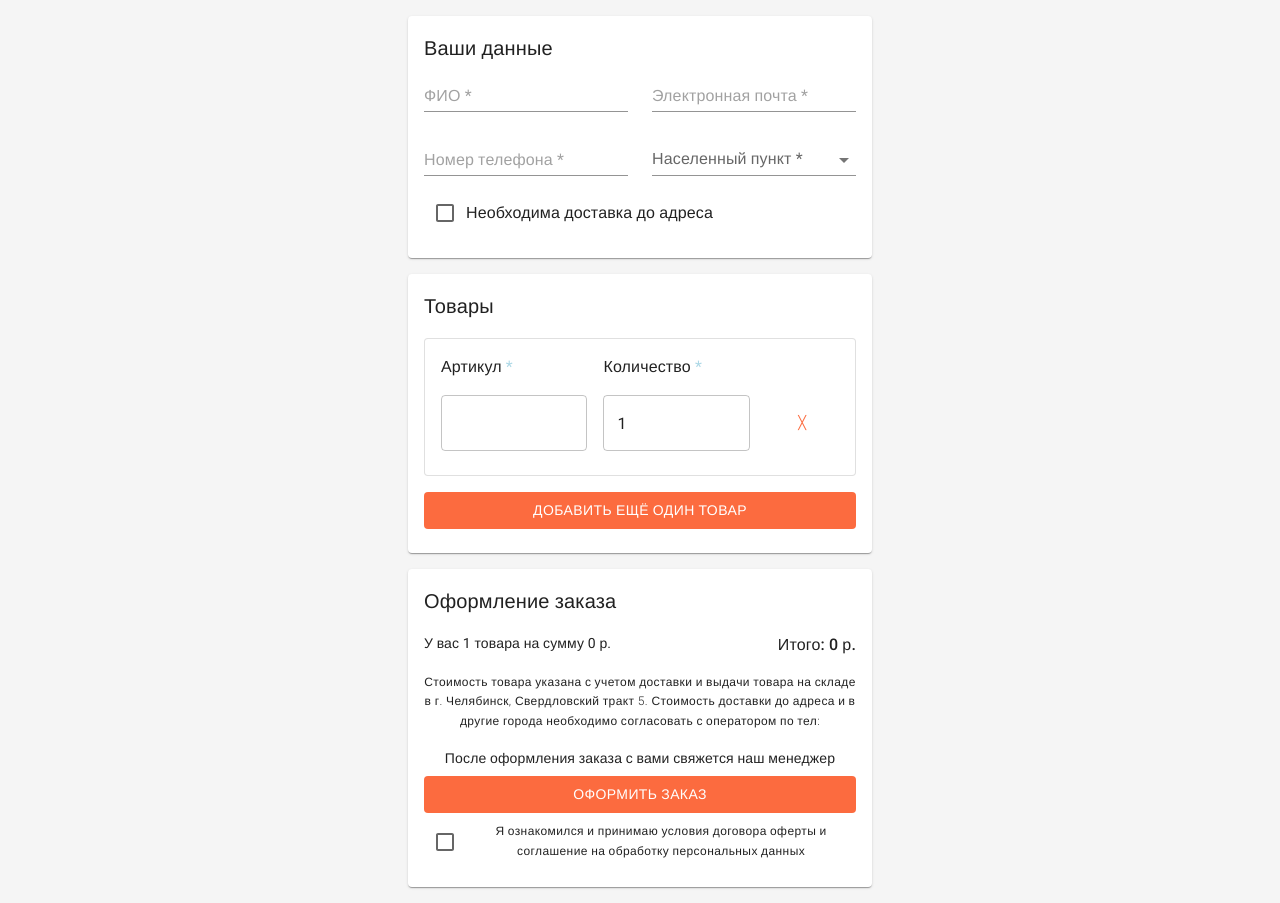
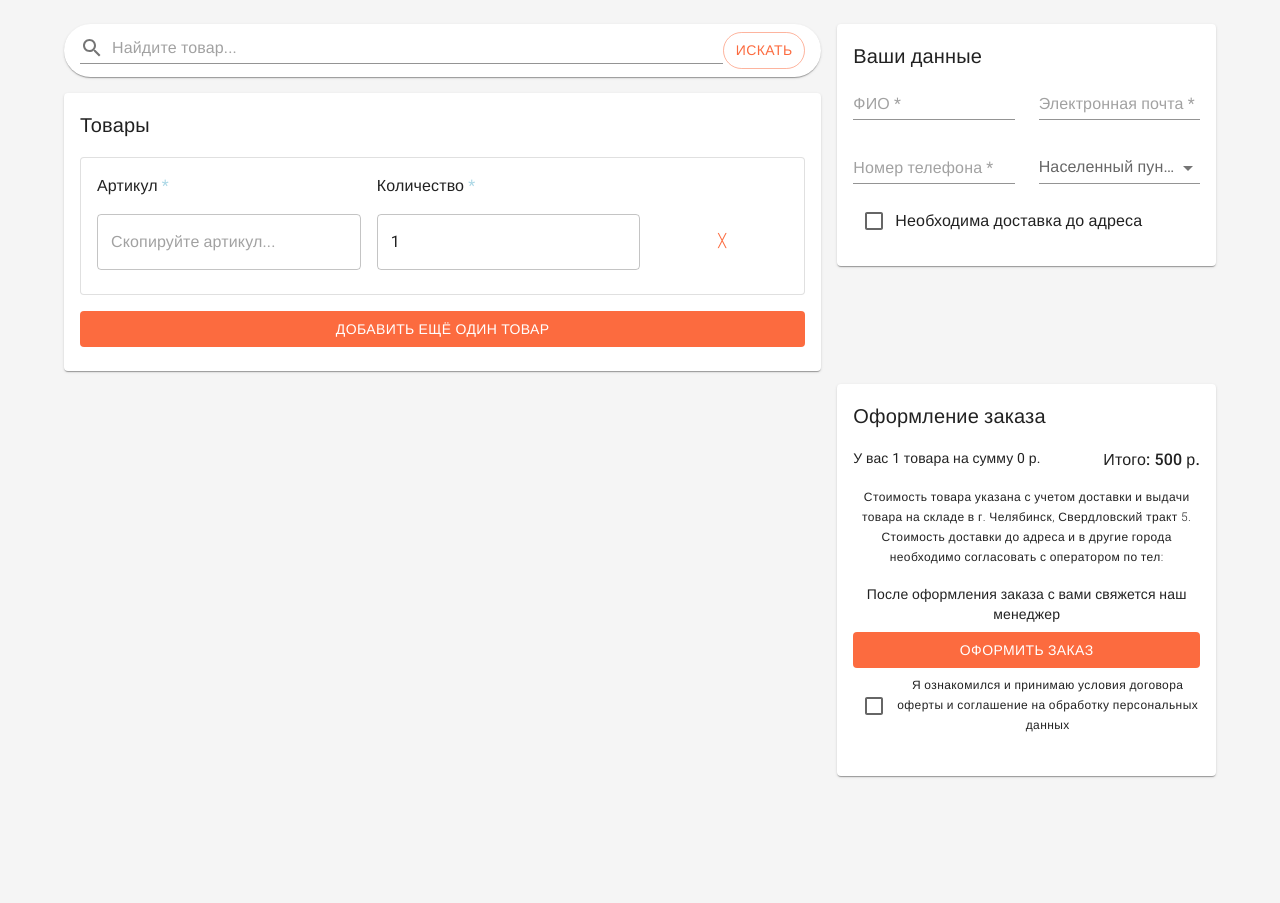
Before and after one commit to flashboy366/technodom-orders, a React (Vite) app: page / in a window 1280 px wide. After the commit the page ends 800 px from the top, so only its background shows below. Built offline with nearby package versions, Linux system fonts and the light colour scheme; a web font is replaced by a local one.

Commit message:
updated design, added searchbar

```diff
--- a/package.json
+++ b/package.json
@@ -5,7 +5,6 @@
   "type": "module",
   "scripts": {
     "dev": "vite",
-    "start": "node server/server.cjs",
     "build": "tsc && vite build",
     "preview": "vite preview"
   },
@@ -13,6 +12,7 @@
     "@emotion/react": "^11.10.5",
     "@emotion/styled": "^11.10.5",
     "@fontsource/roboto": "^4.5.8",
+    "@mui/icons-material": "^5.11.0",
     "@mui/material": "^5.11.4",
     "@reduxjs/toolkit": "^1.9.1",
     "react": "^18.2.0",
--- a/src/App.tsx
+++ b/src/App.tsx
@@ -7,8 +7,9 @@ import { Container, Stack, ThemeProvider } from '@mui/material'
 import UserForm from './components/UserForm'
 import ProductsForm from './components/ProductsForm'
 import SubmitOrderForm from './components/SubmitOrderForm'
-import { desktopWidthSelector, theme } from './util/materialui'
+import { theme } from './util/materialui'
 import { useState } from 'react'
+import SearchBar from './components/SearchBar'
 
 const App = () => {
   const [deliveryAddressRequired, setDeliveryAddressRequired] = useState(false)
@@ -17,17 +18,25 @@ const App = () => {
     <ThemeProvider theme={theme}>
       <Container
         sx={{
-          marginY: 2,
-          [desktopWidthSelector()]: {
-            minWidth: '500px',
-            width: '40%',
-          },
+          paddingY: 3,
         }}
       >
-        <Stack spacing={2}>
-          <UserForm setDeliveryAddressRequired={setDeliveryAddressRequired} />
-          <ProductsForm />
-          <SubmitOrderForm deliveryAddressRequired={deliveryAddressRequired} />
+        <Stack direction="row" spacing={2} height="100%">
+          <Stack flex={2} spacing={2}>
+            <SearchBar />
+            <ProductsForm />
+          </Stack>
+          <Stack
+            spacing={2}
+            flex={1}
+            justifyContent="space-between"
+            height="94vh"
+          >
+            <UserForm setDeliveryAddressRequired={setDeliveryAddressRequired} />
+            <SubmitOrderForm
+              deliveryAddressRequired={deliveryAddressRequired}
+            />
+          </Stack>
         </Stack>
       </Container>
     </ThemeProvider>
--- /dev/null
+++ b/src/components/SearchBar.tsx
@@ -0,0 +1,51 @@
+import { Button, InputAdornment, Paper, Stack, TextField } from '@mui/material'
+import { useState } from 'react'
+import TECHNODOM from '../constants/technodom'
+import { Search } from '@mui/icons-material'
+
+const SearchBar = () => {
+  const [searchQuery, setSearchQuery] = useState('')
+
+  const openSearchLink = () => {
+    window.open(TECHNODOM.SEARCH_URL + searchQuery, '_blank')
+  }
+
+  const handleKeyDown = (event: KeyboardEvent) => {
+    const enterKeyCodeRegExp = new RegExp(/Enter/)
+    if (enterKeyCodeRegExp[Symbol.match](event.code)) openSearchLink()
+  }
+
+  return (
+    <Paper sx={{ padding: 1, paddingX: 2, borderRadius: 30 }}>
+      <Stack direction="row">
+        <TextField
+          variant="standard"
+          fullWidth
+          placeholder="Найдите товар..."
+          value={searchQuery}
+          onChange={event => setSearchQuery(event.target.value)}
+          // eslint-disable-next-line @typescript-eslint/ban-ts-comment
+          // @ts-ignore
+          onKeyDown={handleKeyDown}
+          InputProps={{
+            startAdornment: (
+              <InputAdornment position="start">
+                <Search />
+              </InputAdornment>
+            ),
+          }}
+        ></TextField>
+        <Button
+          variant="outlined"
+          size="medium"
+          onClick={openSearchLink}
+          sx={{ width: 'fit-content', borderRadius: 30 }}
+        >
+          Искать
+        </Button>
+      </Stack>
+    </Paper>
+  )
+}
+
+export default SearchBar
--- a/src/components/SubmitOrderForm.tsx
+++ b/src/components/SubmitOrderForm.tsx
@@ -1,7 +1,5 @@
 import { Stack } from '@mui/material'
 import FormWrapper from './FormWrapper'
-import ResultSnack from './submitOrderForm/ResultSnack'
-import ResultModal from './submitOrderForm/ResultModal'
 import OrderSummary from './submitOrderForm/OrderSummary'
 import OrderSubmission from './submitOrderForm/OrderSubmission'
 
@@ -10,34 +8,12 @@ interface SubmitOrderFormProps {
 }
 
 const SubmitOrderForm = ({ deliveryAddressRequired }: SubmitOrderFormProps) => {
-  // eslint-disable-next-line @typescript-eslint/no-empty-function,@typescript-eslint/no-unused-vars
-  let showResultSnack = (snackMessage: string): void => {}
-  const subscribeShowResultSnack = (
-    showResultSnackCallback: (snackMessage: string) => void
-  ) => {
-    showResultSnack = showResultSnackCallback
-  }
-
-  // eslint-disable-next-line @typescript-eslint/no-empty-function,@typescript-eslint/no-unused-vars
-  let showResultModal = (resultModalMsg: string): void => {}
-  const subscribeShowResultModal = (
-    showResultModalCallback: (resultModalMsg: string) => void
-  ) => {
-    showResultModal = showResultModalCallback
-  }
-
   return (
     <FormWrapper title="Оформление заказа">
       <Stack spacing={2}>
         <OrderSummary />
-        <OrderSubmission
-          showResultSnack={showResultSnack}
-          showResultModal={showResultModal}
-          deliveryAddressRequired={deliveryAddressRequired}
-        />
+        <OrderSubmission deliveryAddressRequired={deliveryAddressRequired} />
       </Stack>
-      <ResultSnack subscribeShowResultSnack={subscribeShowResultSnack} />
-      <ResultModal subscribeShowResultModal={subscribeShowResultModal} />
     </FormWrapper>
   )
 }
--- a/src/components/productsForm/ProductItem.tsx
+++ b/src/components/productsForm/ProductItem.tsx
@@ -12,6 +12,7 @@ import { fetchProductData } from '../../api/fetchProductData'
 import ProductPropertyTitle from './ProductPropertyTitle'
 import ProductPropertyInput from './ProductPropertyInput'
 import { emptyProductData } from '../../interfaces/ProductData'
+import { useEffect } from 'react'
 
 interface ProductItemProps {
   product: Product
@@ -35,6 +36,10 @@ const ProductItem = ({ product }: ProductItemProps) => {
       setProductData({ productID: product.id, productData: newProductData })
     )
   }
+
+  useEffect(() => {
+    updateProductData()
+  }, [product.article])
 
   const updateProductState = ({
     newArticle,
--- a/src/components/productsForm/ProductPropertyInput.tsx
+++ b/src/components/productsForm/ProductPropertyInput.tsx
@@ -9,7 +9,6 @@ interface ProductPropertyInputProps {
 const ProductPropertyInput = ({
   value,
   updateProductState,
-  updateProductData,
 }: ProductPropertyInputProps) => {
   const validatePropertyChange = (value: number) => {
     if (!value) return 0
@@ -19,6 +18,7 @@ const ProductPropertyInput = ({
   return (
     <Box flex={2}>
       <TextField
+        placeholder="Скопируйте артикул..."
         sx={{ width: '100%' }}
         value={value?.toString()}
         onChange={event =>
@@ -26,9 +26,6 @@ const ProductPropertyInput = ({
             validatePropertyChange(parseInt(event.target.value))
           )
         }
-        onBlur={() => {
-          updateProductData()
-        }}
       />
     </Box>
   )
--- a/src/components/submitOrderForm/OrderSubmission.tsx
+++ b/src/components/submitOrderForm/OrderSubmission.tsx
@@ -8,21 +8,53 @@ import {
 import { sendEmail } from '../../util/email'
 import { ChangeEvent, useState } from 'react'
 import { useAppSelector } from '../../hooks/redux'
+import useFormValidation from '../../hooks/useFormValidation'
+import ResultSnack from './ResultSnack'
+import ResultModal from './ResultModal'
 
 interface OrderSubmissionProps {
-  showResultSnack: (snackMessage: string) => void
-  showResultModal: (resultModalMsg: string) => void
   deliveryAddressRequired: boolean
 }
 
-const OrderSubmission = ({
-  showResultModal,
-  deliveryAddressRequired,
-}: OrderSubmissionProps) => {
+const OrderSubmission = ({ deliveryAddressRequired }: OrderSubmissionProps) => {
   const appState = useAppSelector(state => state)
   const [agreementAccepted, setAgreementAccepted] = useState(false)
 
+  const {
+    validateUserForm,
+    validateAddressDeliveryForm,
+    validateOrderProducts,
+  } = useFormValidation()
+  const formValid =
+    validateUserForm() &&
+    validateAddressDeliveryForm(deliveryAddressRequired) &&
+    validateOrderProducts()
+
+  // eslint-disable-next-line @typescript-eslint/no-empty-function,@typescript-eslint/no-unused-vars
+  let showResultSnack: (snackMessage: string) => void
+  const subscribeShowResultSnack = (
+    showResultSnackCallback: (snackMessage: string) => void
+  ) => {
+    showResultSnack = showResultSnackCallback
+  }
+
+  // eslint-disable-next-line @typescript-eslint/no-empty-function,@typescript-eslint/no-unused-vars
+  let showResultModal: (resultModalMsg: string) => void
+  const subscribeShowResultModal = (
+    showResultModalCallback: (resultModalMsg: string) => void
+  ) => {
+    showResultModal = showResultModalCallback
+  }
+
   const handleSubmitClick = async () => {
+    if (!formValid) {
+      showResultSnack('Заполните все поля')
+      return
+    }
+    if (!agreementAccepted) {
+      showResultSnack('Примите условия договора')
+      return
+    }
     const resultModalMsg = await sendEmail({
       appState,
       deliveryAddressRequired,
@@ -50,6 +82,8 @@ const OrderSubmission = ({
           </Typography>
         }
       />
+      <ResultSnack subscribeShowResultSnack={subscribeShowResultSnack} />
+      <ResultModal subscribeShowResultModal={subscribeShowResultModal} />
     </Stack>
   )
 }
--- a/src/components/submitOrderForm/ResultModal.tsx
+++ b/src/components/submitOrderForm/ResultModal.tsx
@@ -1,5 +1,5 @@
 import { useState } from 'react'
-import { Modal, Paper, Typography } from '@mui/material'
+import { Box, Modal, Paper, Typography } from '@mui/material'
 
 interface ResultModalProps {
   subscribeShowResultModal: (
@@ -21,6 +21,7 @@ const ResultModal = ({ subscribeShowResultModal }: ResultModalProps) => {
   const handleResultModalClose = () => setResultModalOpen(false)
 
   return (
+    <Box>
       <Modal
         open={resultModalOpen}
         onClose={handleResultModalClose}
@@ -38,6 +39,7 @@ const ResultModal = ({ subscribeShowResultModal }: ResultModalProps) => {
           <Typography>{resultModalMsg}</Typography>
         </Paper>
       </Modal>
+    </Box>
   )
 }
 
--- a/src/components/submitOrderForm/ResultSnack.tsx
+++ b/src/components/submitOrderForm/ResultSnack.tsx
@@ -1,5 +1,5 @@
 import { SyntheticEvent, useState } from 'react'
-import { Alert, Snackbar } from '@mui/material'
+import { Alert, Box, Snackbar } from '@mui/material'
 
 interface ResultSnackProps {
   subscribeShowResultSnack: (
@@ -10,7 +10,6 @@ interface ResultSnackProps {
 const ResultSnack = ({ subscribeShowResultSnack }: ResultSnackProps) => {
   const [resultSnackOpen, setResultSnackOpen] = useState(false)
   const [resultSnackMessage, setResultSnackMessage] = useState('')
-
   const showResultSnack = (snackMessage: string) => {
     setResultSnackMessage(snackMessage)
     setResultSnackOpen(true)
@@ -28,6 +27,7 @@ const ResultSnack = ({ subscribeShowResultSnack }: ResultSnackProps) => {
   }
 
   return (
+    <Box>
       <Snackbar
         open={resultSnackOpen}
         autoHideDuration={6000}
@@ -41,6 +41,7 @@ const ResultSnack = ({ subscribeShowResultSnack }: ResultSnackProps) => {
           {resultSnackMessage}
         </Alert>
       </Snackbar>
+    </Box>
   )
 }
 
--- /dev/null
+++ b/src/constants/technodom.ts
@@ -0,0 +1,5 @@
+const TECHNODOM = {
+  SEARCH_URL: 'https://www.technodom.kz/search?r46_search_query=',
+}
+
+export default TECHNODOM
--- /dev/null
+++ b/src/hooks/useFormValidation.ts
@@ -0,0 +1,41 @@
+import { useAppSelector } from './redux'
+import validateProduct from '../util/product'
+
+const useFormValidation = () => {
+  const appState = useAppSelector(state => state)
+
+  const userInfo = appState.userInfo
+  const addressDelivery = appState.addressDelivery
+  const orderProducts = appState.orderProducts
+
+  const validateUserForm = () =>
+    userInfo.name !== '' &&
+    userInfo.phoneNumber !== '' &&
+    userInfo.email !== '' &&
+    userInfo.location !== undefined
+
+  const validateAddressDeliveryForm = (deliveryAddressRequired: boolean) =>
+    !deliveryAddressRequired ||
+    (addressDelivery.street !== '' &&
+      addressDelivery.house !== '' &&
+      addressDelivery.contacts !== '' &&
+      addressDelivery.phoneNumber !== '')
+
+  const validateOrderProducts = () => {
+    if (orderProducts.products.length !== 0) {
+      let productsValid = true
+      orderProducts.products.map(product => {
+        if (!validateProduct(product)) productsValid = false
+      })
+      return productsValid
+    }
+    return false
+  }
+  return {
+    validateUserForm: validateUserForm,
+    validateAddressDeliveryForm: validateAddressDeliveryForm,
+    validateOrderProducts: validateOrderProducts,
+  }
+}
+
+export default useFormValidation
--- /dev/null
+++ b/src/util/product.ts
@@ -0,0 +1,6 @@
+import Product from '../interfaces/Product'
+
+const validateProduct = (product: Product) =>
+  product.article !== 0 && product.quantity > 0
+
+export default validateProduct
```
Also changed, not shown: 5 other files (tests, documents, lock files or other folders). Lines whose indentation alone changed are shown as unchanged.
